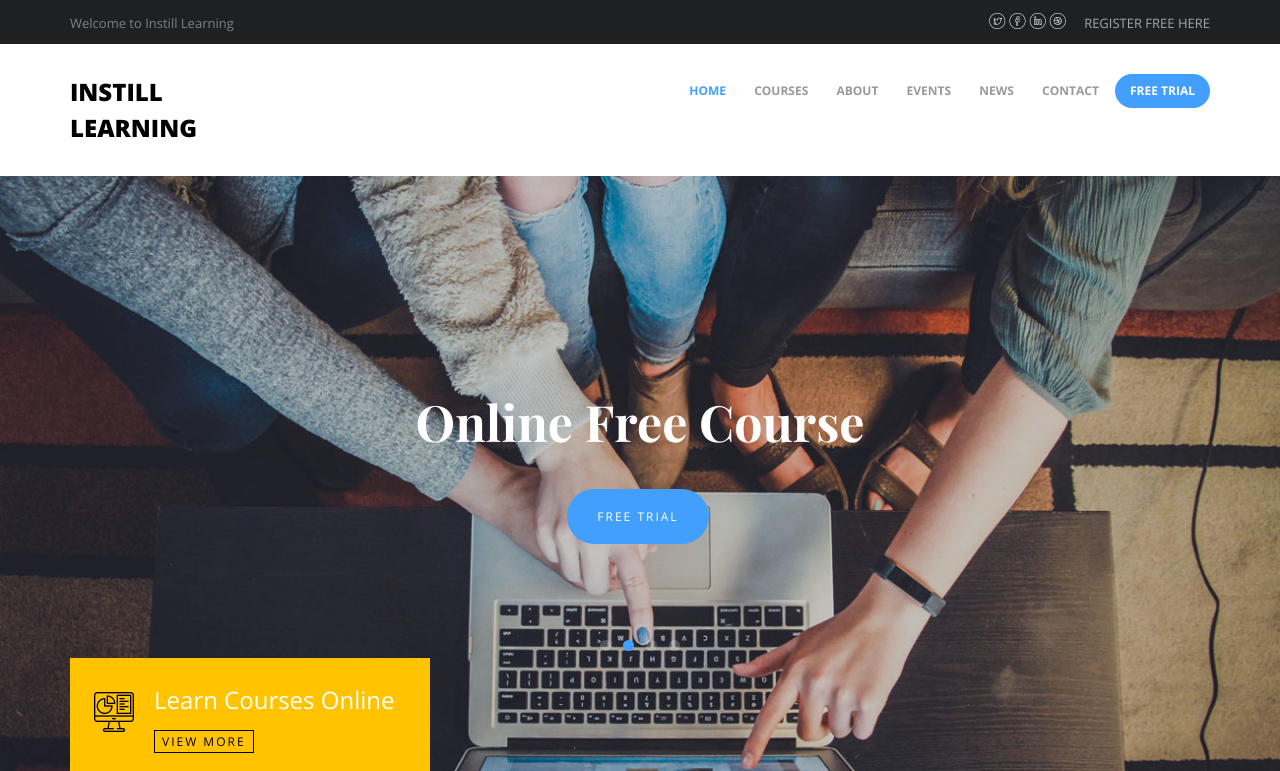
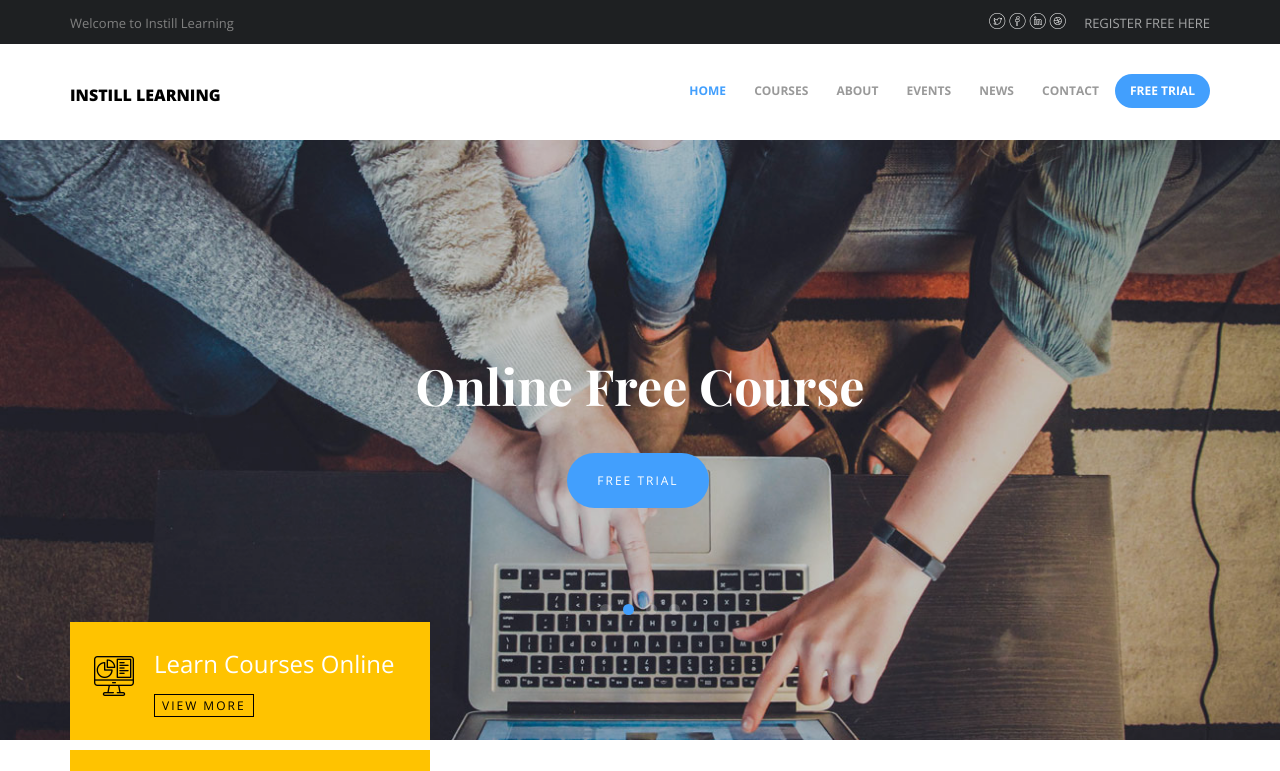
Before and after one commit to instill-learning/instill-learning.github.io, a plain HTML site: page index.html in a window 1280 px wide. Shown: the top 771 px of the page. Drawn offline with nearby package versions, Linux system fonts and the light colour scheme; files whose address does not match are found by name.

Commit message:
update #2

```diff
--- a/index.html
+++ b/index.html
@@ -84,7 +84,7 @@
 				<div class="container">
 					<div class="row">
 						<div class="col-md-2">
-							<div id="colorlib-logo"><a href="index.html">Instill Learning</a></div>
+							<div id="colorlib-logo"><a href="index.html"><span style="font-size: medium;">Instill Learning</span></a></div>
 						</div>
 						<div class="col-md-10 text-right menu-1">
 							<ul>
```
